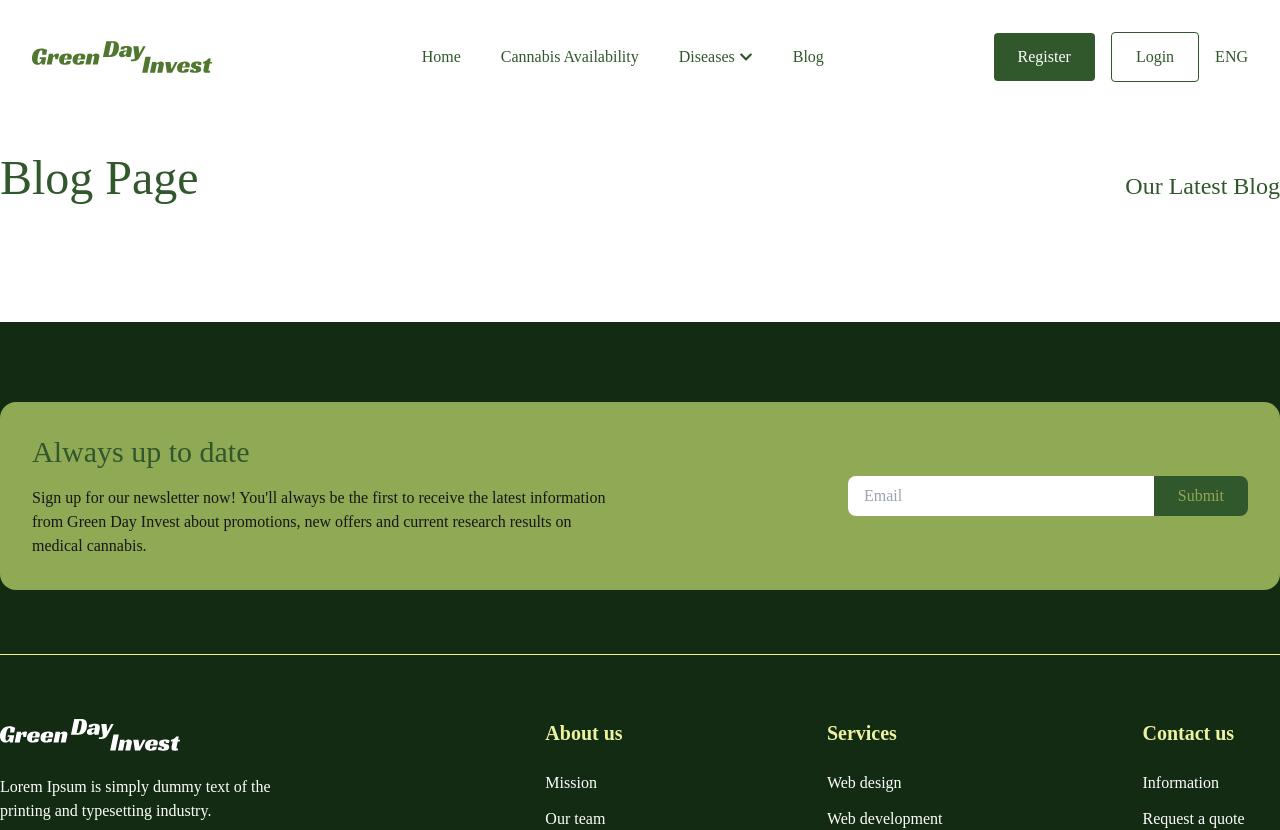
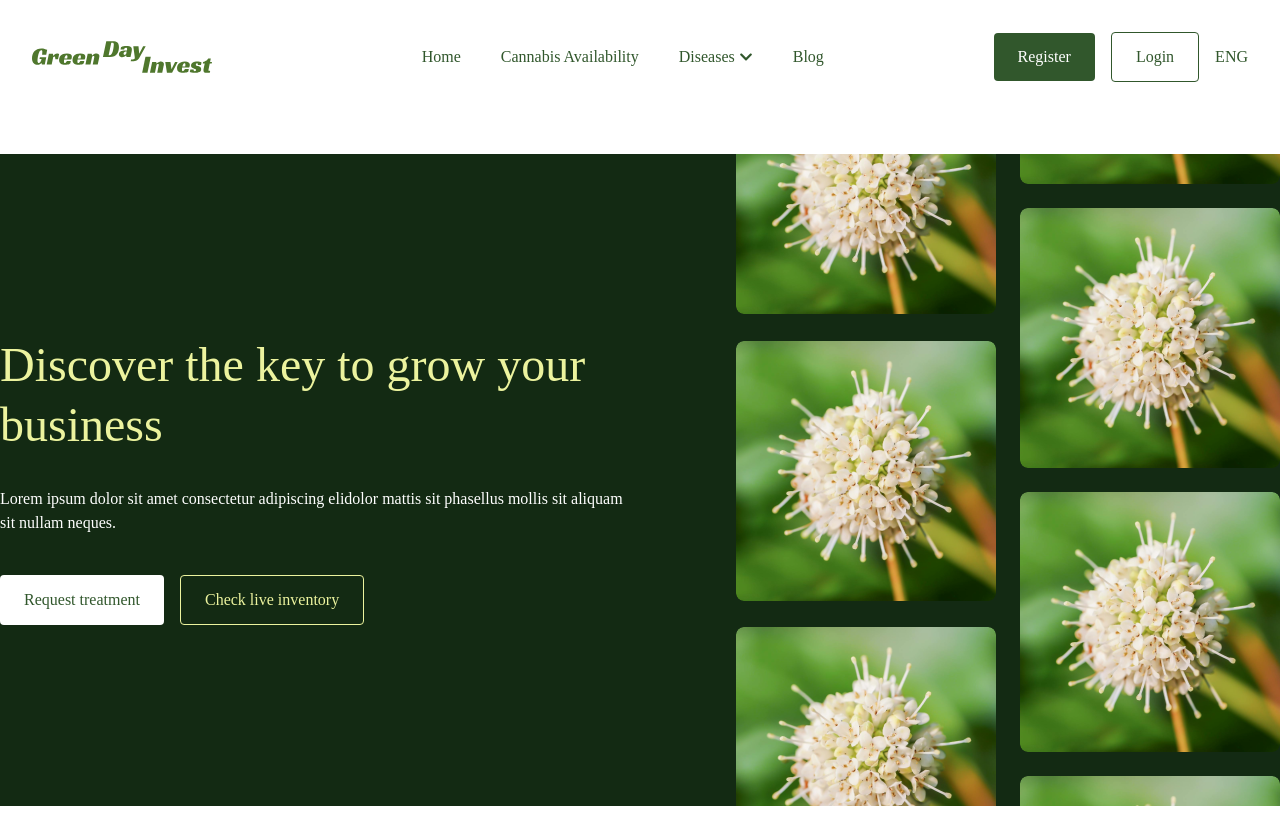
Before and after one commit to GreenDaysInvest/green-days-invest-fe, a Next.js app: page /de/disease/adhd in a window 1280 px wide. Shown: the top 830 px of the page. Built offline with nearby package versions, Linux system fonts and the light colour scheme.

Commit message:
deseasse page on progress

```diff
--- a/src/app/[locale]/disease/[disease]/page.tsx
+++ b/src/app/[locale]/disease/[disease]/page.tsx
@@ -1,3 +1,4 @@
+import Header from "@/app/components/Header/Header";
 import { useTranslations } from "next-intl";
 
 
@@ -8,10 +9,7 @@ const Disease = () => {
     return (
         <div className="pt-10 pb-20">
             <div className="container mx-auto">
-                <div className="flex justify-between items-end mb-10">
-                    <p className="text-secondary text-5xl font-medium">{t('title')}</p>
-                    <p className="text-2xl text-secondary">{t('subtitle')}</p>
-                </div>
+                <Header/>
             </div>
         </div>
     )
```
